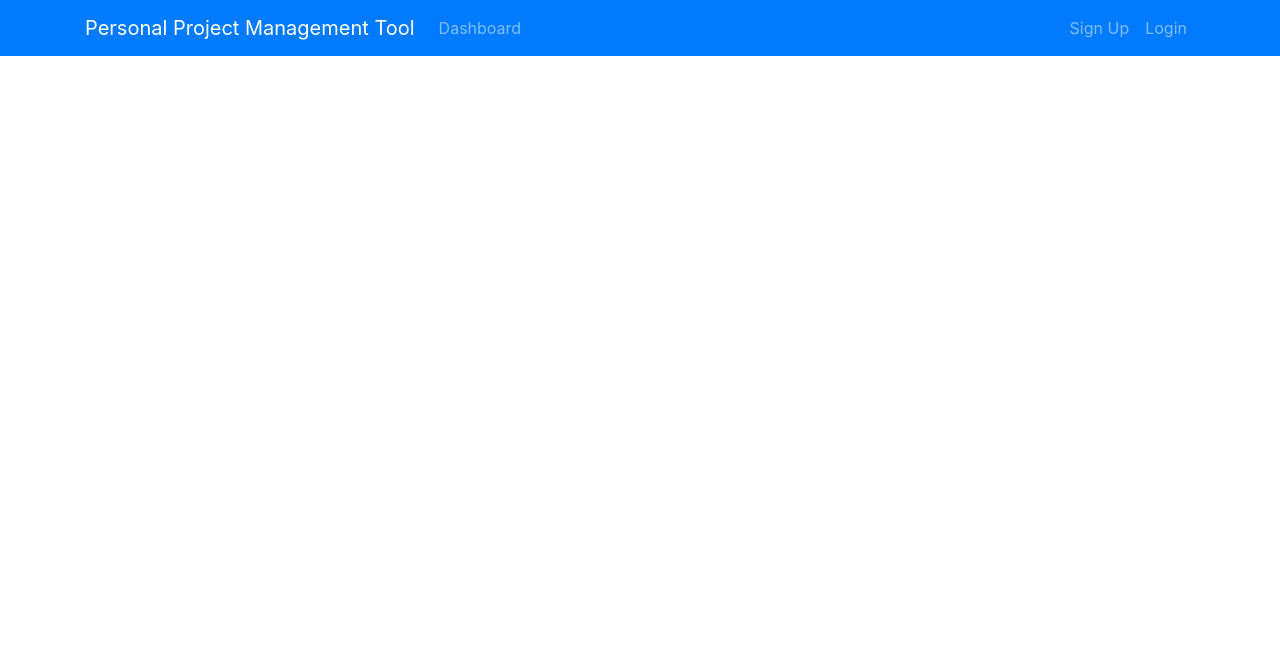
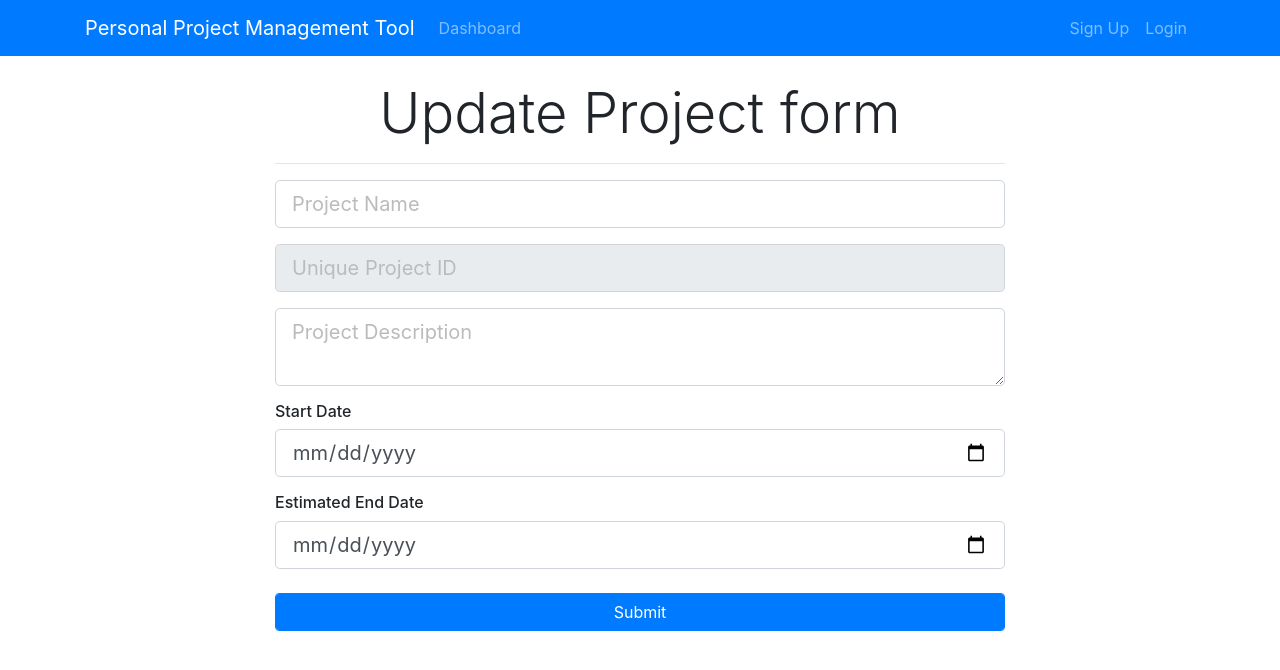
Before and after one commit to EkinKucuk/PersonalProjectManagementTool, a React (Create React App) app in the folder ppmtool-client/: page /updateProject/1 in a window 1280 px wide. Shown: the top 670 px of the page. Built offline with nearby package versions, Linux system fonts and the light colour scheme.

Commit message:
update-project action first step

```diff
--- a/ppmtool-client/src/App.js
+++ b/ppmtool-client/src/App.js
@@ -7,6 +7,7 @@
 import AddProject from "./components/Project/AddProject";
 import { Provider } from "react-redux";
 import store from "./store";
+import UpdateProject from "./components/Project/UpdateProject";
 function App() {
   return (
     <Provider store={store}>
@@ -15,6 +16,7 @@
           <Header />
           <Route exact path="/dashboard" component={Dashboard} />
           <Route exact path="/addProject" component={AddProject} />
+          <Route exact path="/updateProject/:id" component={UpdateProject} />
         </div>
       </Router>
     </Provider>
--- a/ppmtool-client/src/components/Project/AddProject.js
+++ b/ppmtool-client/src/components/Project/AddProject.js
@@ -1,5 +1,5 @@
 import React, { Component } from "react";
-import { Container, Row, Form } from "reactstrap";
+import { Container, Row, Form, FormGroup } from "reactstrap";
 import PropTypes from "prop-types";
 import { connect } from "react-redux";
 import { createProject } from "../../actions/projectActions";
@@ -48,7 +48,7 @@
               <h5 className="display-4 text-center">Create Project form</h5>
               <hr />
               <Form onSubmit={this.onSubmit}>
-                <div className="form-group">
+                <FormGroup>
                   <input
                     type="text"
                     className={classnames("form-control form-control-lg ", {
@@ -62,8 +62,8 @@
                   {errors.projectName && (
                     <div className="invalid-feedback">{errors.projectName}</div>
                   )}
-                </div>
-                <div className="form-group">
+                </FormGroup>
+                <FormGroup>
                   <input
                     type="text"
                     className={classnames("form-control form-control-lg", {
@@ -79,9 +79,9 @@
                       {errors.projectIdentifier}
                     </div>
                   )}
-                </div>
+                </FormGroup>
 
-                <div className="form-group">
+                <FormGroup>
                   <textarea
                     className={classnames("form-control form-control-lg", {
                       "is-invalid": errors.description
@@ -94,9 +94,9 @@
                   {errors.description && (
                     <div className="invalid-feedback">{errors.description}</div>
                   )}
-                </div>
+                </FormGroup>
                 <h6>Start Date</h6>
-                <div className="form-group">
+                <FormGroup>
                   <input
                     type="date"
                     className={classnames("form-control form-control-lg", {
@@ -109,9 +109,9 @@
                   {errors.start_date && (
                     <div className="invalid-feedback">{errors.start_date}</div>
                   )}
-                </div>
+                </FormGroup>
                 <h6>Estimated End Date</h6>
-                <div className="form-group">
+                <FormGroup>
                   <input
                     type="date"
                     className={classnames("form-control form-control-lg", {
@@ -124,7 +124,7 @@
                   {errors.end_date && (
                     <div className="invalid-feedback">{errors.end_date}</div>
                   )}
-                </div>
+                </FormGroup>
 
                 <input
                   type="submit"
--- a/ppmtool-client/src/components/Project/ProjectItem.js
+++ b/ppmtool-client/src/components/Project/ProjectItem.js
@@ -1,4 +1,6 @@
 import React, { Component } from "react";
+
+import { Link } from "react-router-dom";
 
 class ProjectItem extends Component {
   render() {
@@ -21,11 +23,11 @@
                     <i className="fa fa-flag-checkered pr-1"> Project Board </i>
                   </li>
                 </a>
-                <a href="#">
+                <Link to={`/updateProject/:${project.projectIdentifier}`}>
                   <li className="list-group-item update">
                     <i className="fa fa-edit pr-1"> Update Project Info</i>
                   </li>
-                </a>
+                </Link>
                 <a href="">
                   <li className="list-group-item delete">
                     <i className="fa fa-minus-circle pr-1"> Delete Project</i>
--- /dev/null
+++ b/ppmtool-client/src/components/Project/UpdateProject.js
@@ -0,0 +1,64 @@
+import React, { Component } from "react";
+import { Container, Row, Col, Form, FormGroup, Input } from "reactstrap";
+
+class UpdateProject extends Component {
+  render() {
+    return (
+      <div className="project">
+        <Container>
+          <Row>
+            <Col className="col-md-8 m-auto">
+              <h5 className="display-4 text-center">Update Project form</h5>
+              <hr />
+              <Form>
+                <FormGroup>
+                  <Input
+                    type="text"
+                    className="form-control form-control-lg "
+                    placeholder="Project Name"
+                  />
+                </FormGroup>
+                <FormGroup>
+                  <Input
+                    type="text"
+                    className="form-control form-control-lg"
+                    placeholder="Unique Project ID"
+                    disabled
+                  />
+                </FormGroup>
+                <FormGroup>
+                  <textarea
+                    className="form-control form-control-lg"
+                    placeholder="Project Description"
+                  />
+                </FormGroup>
+                <h6>Start Date</h6>
+                <FormGroup>
+                  <Input
+                    type="date"
+                    className="form-control form-control-lg"
+                    name="start_date"
+                  />
+                </FormGroup>
+                <h6>Estimated End Date</h6>
+                <FormGroup>
+                  <Input
+                    type="date"
+                    className="form-control form-control-lg"
+                    name="end_date"
+                  />
+                </FormGroup>
+
+                <Input
+                  type="submit"
+                  className="btn btn-primary btn-block mt-4"
+                />
+              </Form>
+            </Col>
+          </Row>
+        </Container>
+      </div>
+    );
+  }
+}
+export default UpdateProject;
```
